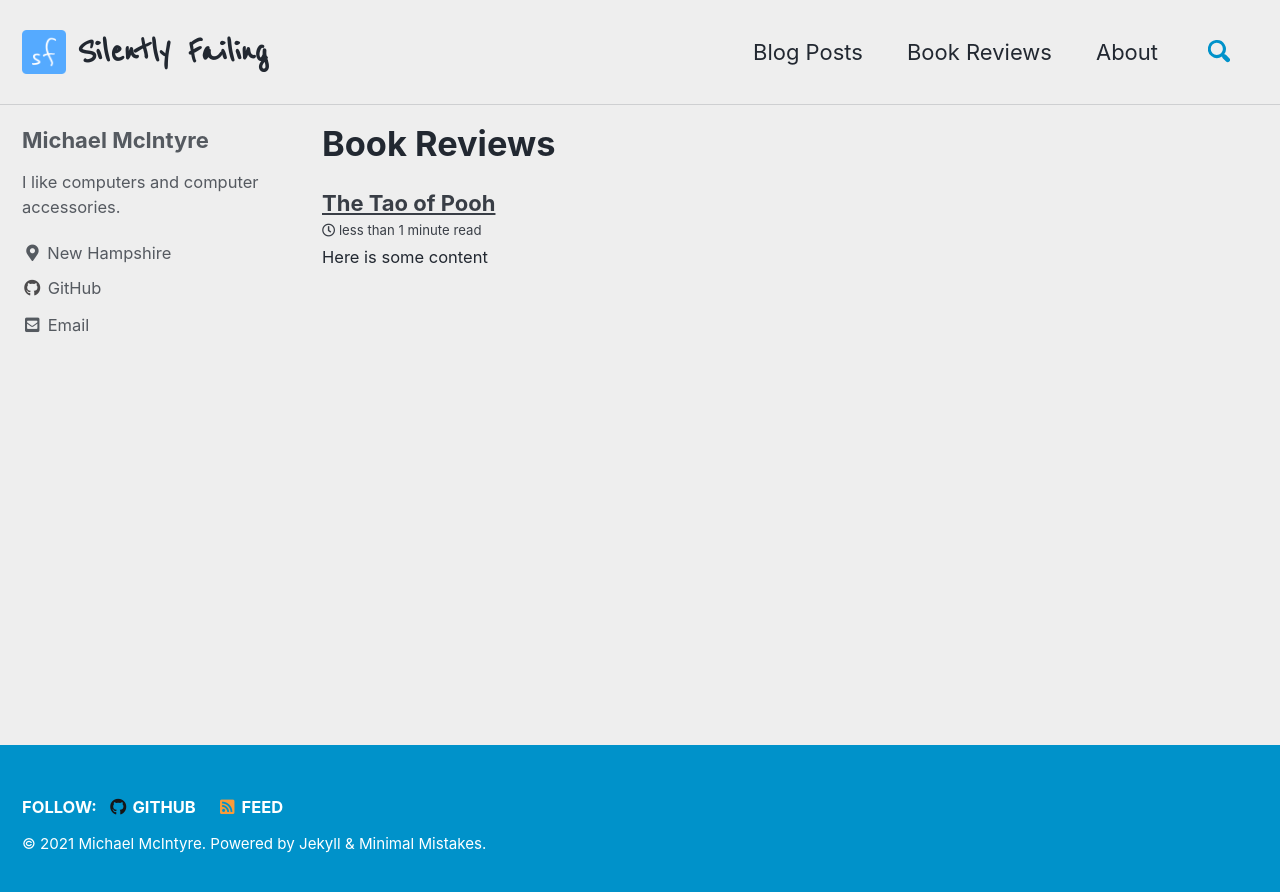
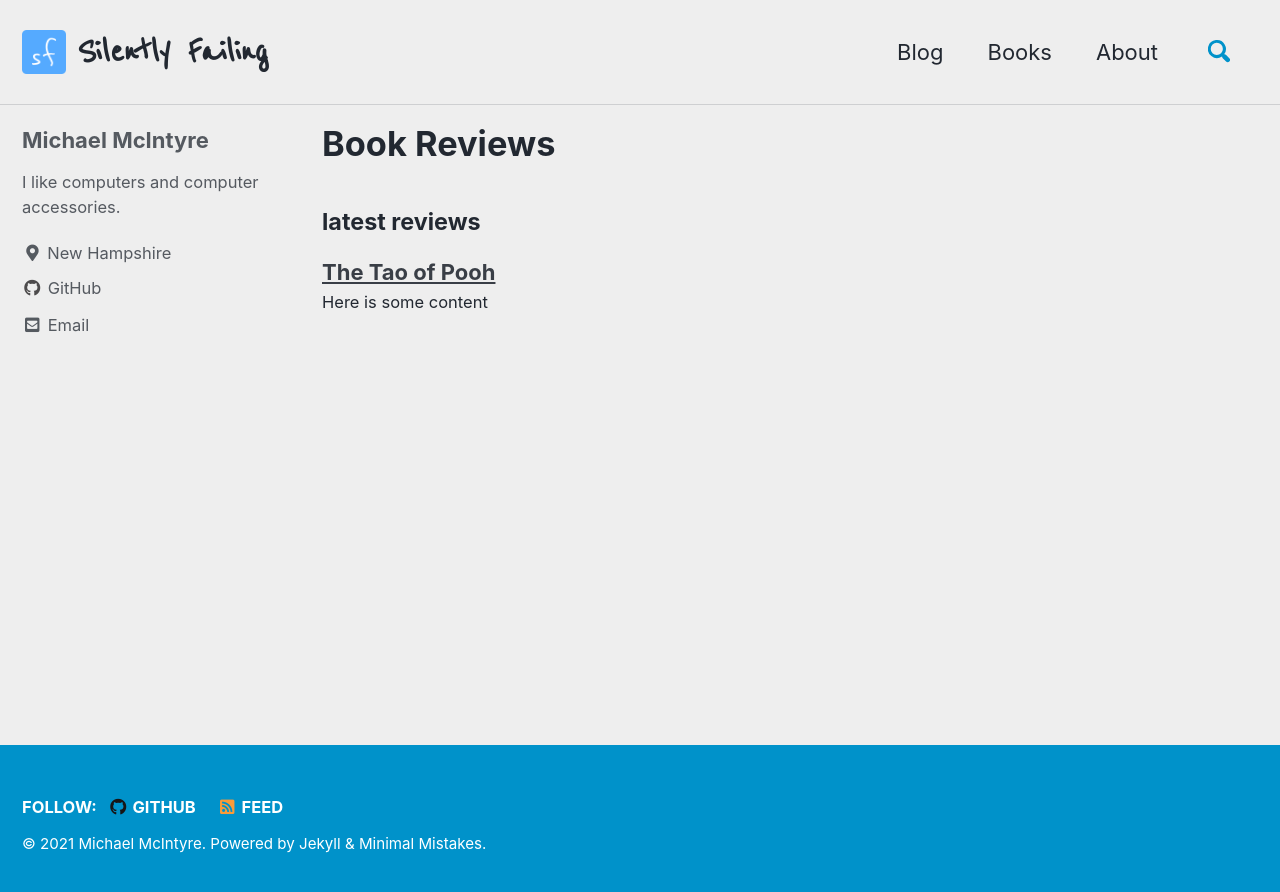
Before and after one commit to mmcintyre1/silently-failing-blog_retired, a Jekyll site: the page built from _pages/books.md, in a window 1280 px wide. Shown: the top 892 px of the page. Built offline with Jekyll 4.4.1, drawn with Linux system fonts in a browser that asks for light colours; cached includes are drawn as plain includes.

Commit message:
changed book-reviews to books

```diff
--- a/_config.yml
+++ b/_config.yml
@@ -12,7 +12,7 @@
 
 # theme                  : "minimal-mistakes-jekyll"
 # remote_theme           : "mmistakes/minimal-mistakes"
-minimal_mistakes_skin    : "air" # "air", "aqua", "contrast", "dark", "dirt", "neon", "mint", "plum", "sunrise"
+minimal_mistakes_skin    : air # "air", "aqua", "contrast", "dark", "dirt", "neon", "mint", "plum", "sunrise"
 
 # Site Settings
 locale                   : "en-US"
@@ -88,7 +88,7 @@
     #   icon: "fas fa-fw fa-envelope-square"
     #   url: mailto:mfmcintyre01@gmail.com
     - label: "Twitter"
-      icon: "fab fa-fw fa-twitter-square"
+      icon: "fab fa-twitter"
       # url: "https://twitter.com/"
     - label: "GitHub"
       icon: "fab fa-fw fa-github"
@@ -231,7 +231,7 @@
 
 # Collections
 collections:
-  book-reviews:
+  books:
     output: true
     permalink: /:collection/:path/
 
--- a/_data/navigation.yml
+++ b/_data/navigation.yml
@@ -1,8 +1,8 @@
 # main links
 main:
-  - title: Blog Posts
+  - title: Blog
     url: /posts/
-  - title: Book Reviews
-    url: /book-reviews/
+  - title: Books
+    url: /books/
   - title: About
     url: /about/
--- a/_pages/book-reviews.md
+++ b/_pages/books.md
@@ -1,8 +1,9 @@
 ---
 title: Book Reviews
 layout: collection
-permalink: /book-reviews/
-collection: book-reviews
+permalink: /books/
+collection: books
 entries_layout: grid
 classes: wide
 ---
+#### latest reviews
```
Also changed, not shown: _books/the-tao-of-pooh.markdown (renamed from _book-reviews/the-tao-of-pooh.markdown).
